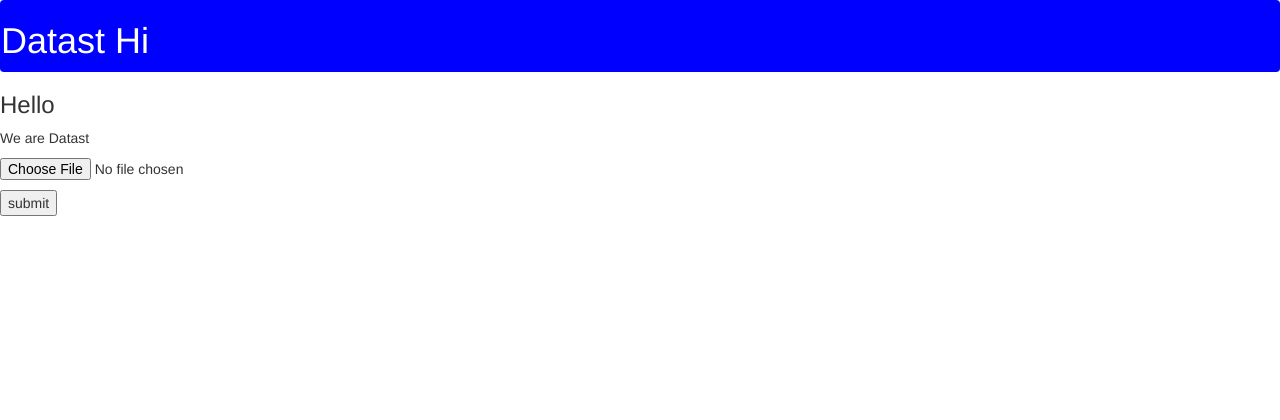
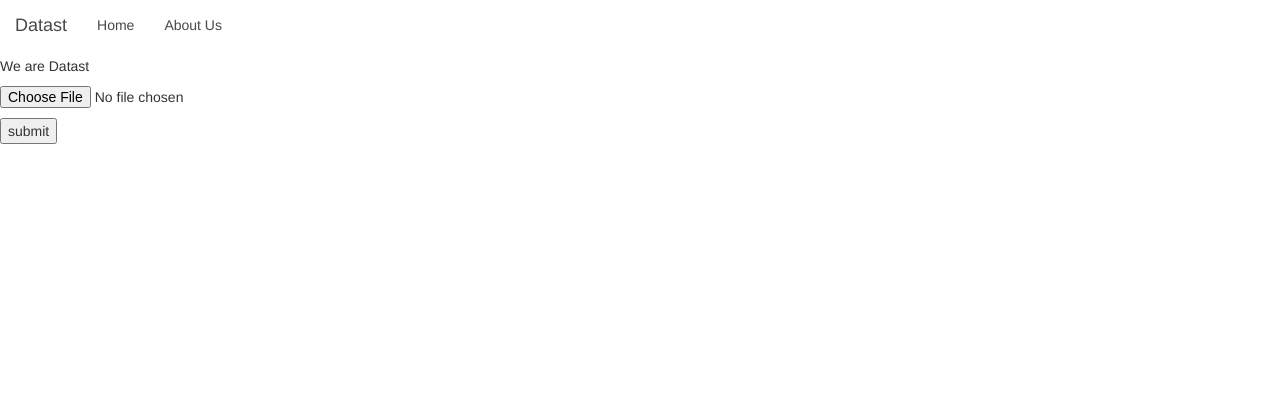
Before and after one commit to worldtaboonpong/datast, a Flask app: page / in a window 1280 px wide. Shown: the top 420 px of the page. Run offline with Flask 2, Linux system fonts and the light colour scheme; parts of the project's set-up code (start-up, migrations or seed data) failed here and were passed over; some libraries are stand-ins or nearby versions.

Commit message:
ceate navbar

```diff
--- a/static/function.js
+++ /dev/null
@@ -1,9 +0,0 @@
-$(document).ready((function(){
-    $('#web-logo').click(function() {
-        window.location.href = '/test'
-    })
-}))
-
-function goBack(){
-    window.history.back();
-}
--- a/templates/analyze.html
+++ b/templates/analyze.html
@@ -1,16 +1,13 @@
 {% extends "base.html" %}
-{% block title %} Choose {% endblock %}
 {% block head%}
     {{super()}}
 {% endblock %}
 {% block content %}
-
     <script>
         function goBack(){
             window.history.back();
         }
         function showAnswer(id){
-
             var checkBox = document.getElementById(id)
             var answer_id = document.getElementById("anwer-for-"+id)
             if (checkBox.checked == true){
@@ -18,7 +15,6 @@
             } else {
                 answer_id.style.display = 'none'
             }
-
         }
     </script>
     <style>
--- a/templates/base.html
+++ b/templates/base.html
@@ -1,27 +1,44 @@
+<!DOCTYPE html>
 <html>
-    <link rel="stylesheet" href="https://maxcdn.bootstrapcdn.com/bootstrap/3.4.1/css/bootstrap.min.css">
+  <meta charset="UTF-8" />
+  <link rel="stylesheet" href="../static/style.css" />
+  <link
+    rel="stylesheet"
+    href="https://maxcdn.bootstrapcdn.com/bootstrap/3.4.1/css/bootstrap.min.css"
+  />
   <script src="https://ajax.googleapis.com/ajax/libs/jquery/3.5.1/jquery.min.js"></script>
   <script src="https://maxcdn.bootstrapcdn.com/bootstrap/3.4.1/js/bootstrap.min.js"></script>
-    <script src="https://ajax.googleapis.com/ajax/libs/jquery/2.1.3/jquery.min.js"></script>
-    <script src="/static/function.js"></script>
-    <head>
-        {% block head %}
-            <meta charset="UTF-8">
-            <title>
-                {% block title %}
-                    Datast
-                {% endblock %}
-            </title>
-        {% endblock %}
-    </head>
+  <script>
+    function goHome() {
+      location.href = "/";
+    }
+    window.addEventListener("scroll", function (e) {
+      var top = this.scrollY;
+      var navbar = document.getElementsByClassName("navbar-custom");
+      var navbar_brand = document.getElementById("header");
+      var navbar_nav = document.querySelectorAll("A");
+      console.log(navbar_nav);
+      if (top > 60) {
+        document.getElementsByClassName("navbar-custom")[0].style.cssText =
+          "background-color:black;";
+        navbar_brand.style.color = "white";
+        // navbar_nav[0].style.color = "rgb(219, 217, 217)";
+        navbar_nav.forEach(item=>{
+            console.log(item)
+            item.style.color = 'white'
+        })
+      } else {
+        document.getElementsByClassName(
+          "navbar-custom"
+        )[0].style.backgroundColor = "white";
+        navbar_brand.style.color = "black";
+        navbar_nav.forEach(item=>{
+            item.style.color = "rgb(73, 72, 72)"
+        })
+      }
+    });
+  </script>
   <style>
-
-        .navbar{
-            background-color: blue;
-            color: white;
-        }
-
-
     .foot {
       position: fixed;
       bottom: 0px;
@@ -29,22 +46,40 @@
       color: white;
       width: 100%;
       left: 0px;
-
     }
-
-        h1{
-            cursor: pointer;
+    .navbar-custom {
+      background-color: white;
+    }
+    .navbar-custom .navbar-brand {
+      color: black;
+    }
+    .navbar-custom .navbar-brand > a:hover {
+      text-decoration: none;
+    }
+    .navbar-custom .navbar-nav > li > a {
+      color: rgb(73, 72, 72);
+      /* color: rgb(219, 217, 217); */
+    }
+    .navbar-custom .navbar-nav > li > a:hover {
+      text-decoration: none;
+      background: none;
     }
   </style>
-    <body>
-        <div class='navbar' >
-            <div id='web-logo'>
-                <h1>Datast Hi</h1>
+  <title>Datast</title>
+  <body style="height: 1500px">
+    <!--This is Navbar-->
+    <nav class="navbar navbar-custom navbar-fixed-top">
+      <div class="container-fluid">
+        <div class="navbar-header">
+          <a id="header" class="navbar-brand" href="/"> Datast </a>
         </div>
+        <ul class="nav navbar-nav">
+          <li><a id='home' href="/">Home</a></li>
+          <li><a id='about' href="/about">About Us</a></li>
+        </ul>
       </div>
+    </nav>
     {% block content%}{% endblock %}
-        <div class='foot'>
-            Have a good day
-        </div>
+    <div class="foot">Have a good day</div>
   </body>
 </html>
```
Also changed, not shown: templates/upload.html (added). Lines whose indentation alone changed are shown as unchanged.
